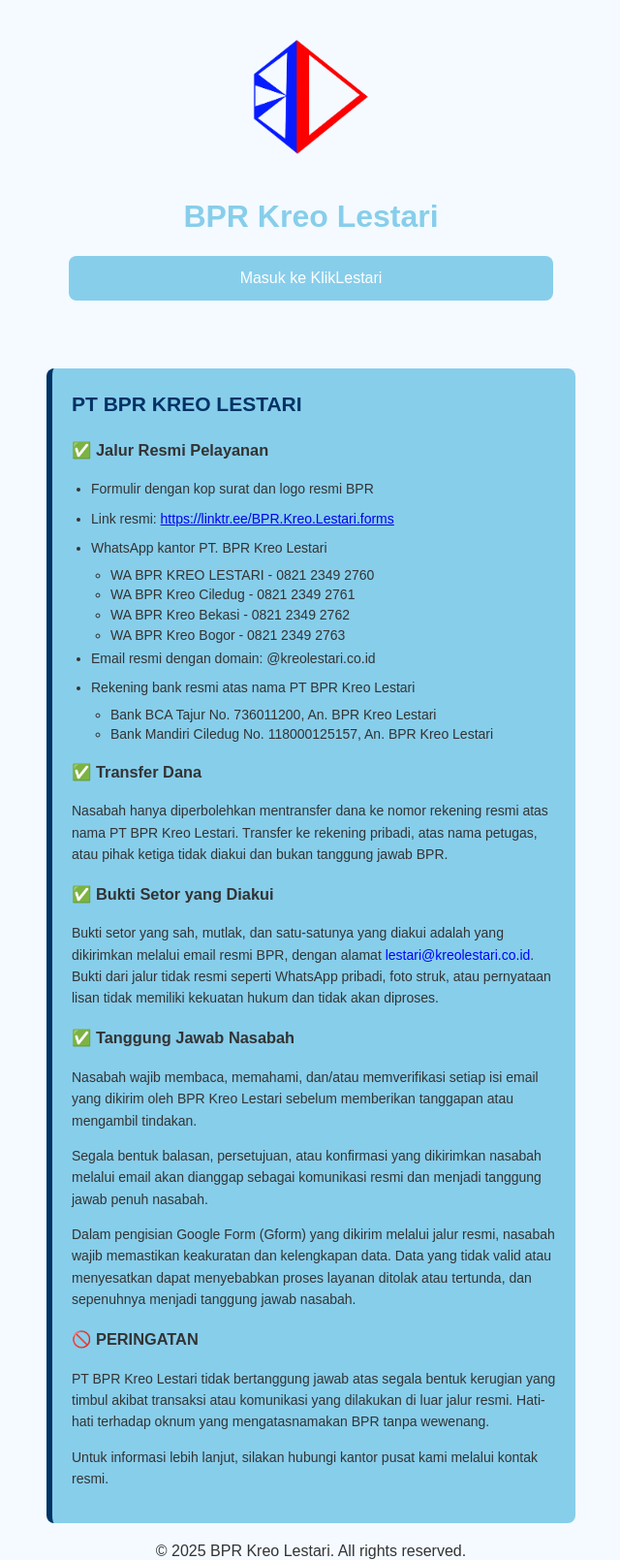
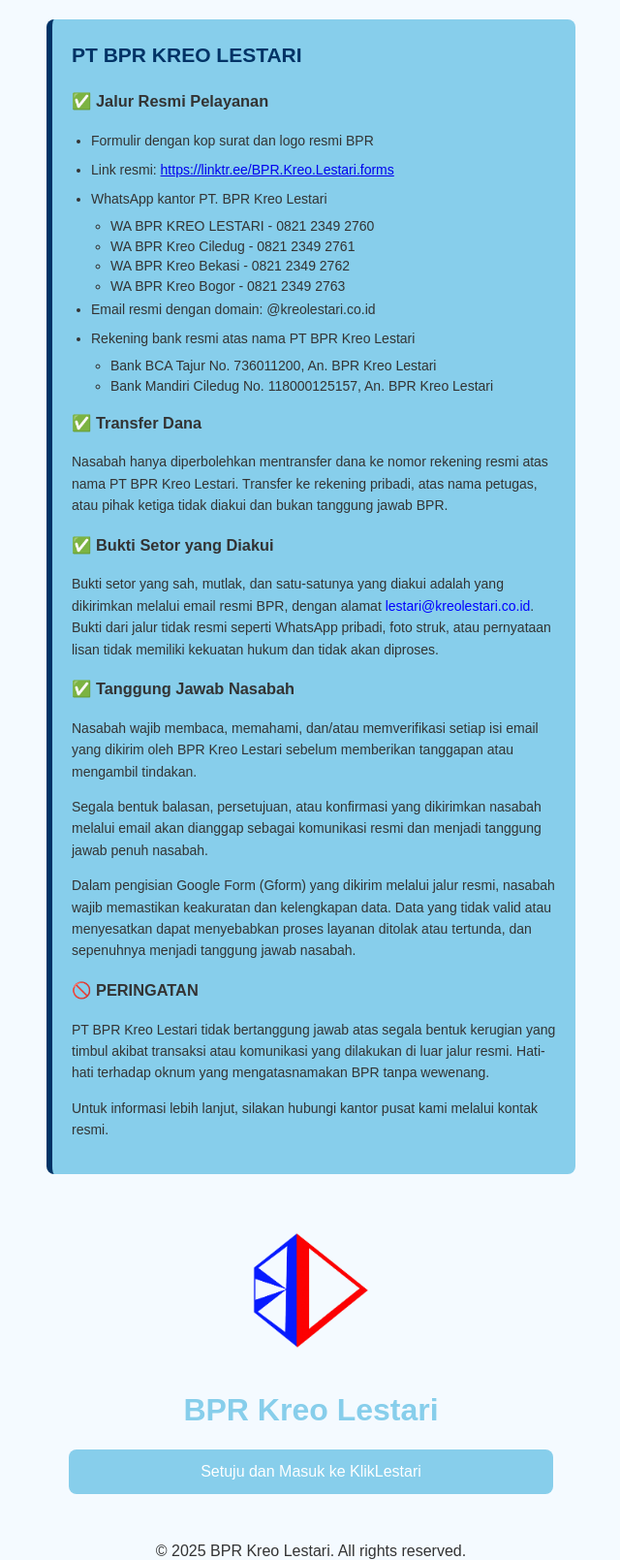
Before and after one commit to BudiSuryo/Klik-Lestari, a plain HTML site: page index.html in a window 1280 px wide. Shown: the whole page at 97% size, without its empty margins (319-959 px from the left). Drawn offline with Linux system fonts and the light colour scheme.

Commit message:
Update index.html

```diff
--- a/index.html
+++ b/index.html
@@ -77,11 +77,6 @@
 </style>
 </head>
 <body>
-<div class="container">
-<img alt="Logo" class="logo" src="logo.png"/>
-<h1>BPR Kreo Lestari</h1>
-<a class="button" href="https://linktr.ee/BPR.Kreo.Lestari.forms" target="_blank">Masuk ke KlikLestari</a>
-</div>
 <div class="disclaimer">
 <h2>PT BPR KREO LESTARI</h2>
 
@@ -117,6 +112,11 @@
 <p>PT BPR Kreo Lestari tidak bertanggung jawab atas segala bentuk kerugian yang timbul akibat transaksi atau komunikasi yang dilakukan di luar jalur resmi. Hati-hati terhadap oknum yang mengatasnamakan BPR tanpa wewenang.</p>
 <p>Untuk informasi lebih lanjut, silakan hubungi kantor pusat kami melalui kontak resmi.</p>
 </div>
+<div class="container">
+<img alt="Logo" class="logo" src="logo.png"/>
+<h1>BPR Kreo Lestari</h1>
+<a class="button" href="https://linktr.ee/BPR.Kreo.Lestari.forms" target="_blank">Setuju dan Masuk ke KlikLestari</a>
+</div>
           <footer>
     &copy; 2025 BPR Kreo Lestari. All rights reserved.
   </footer>
```
